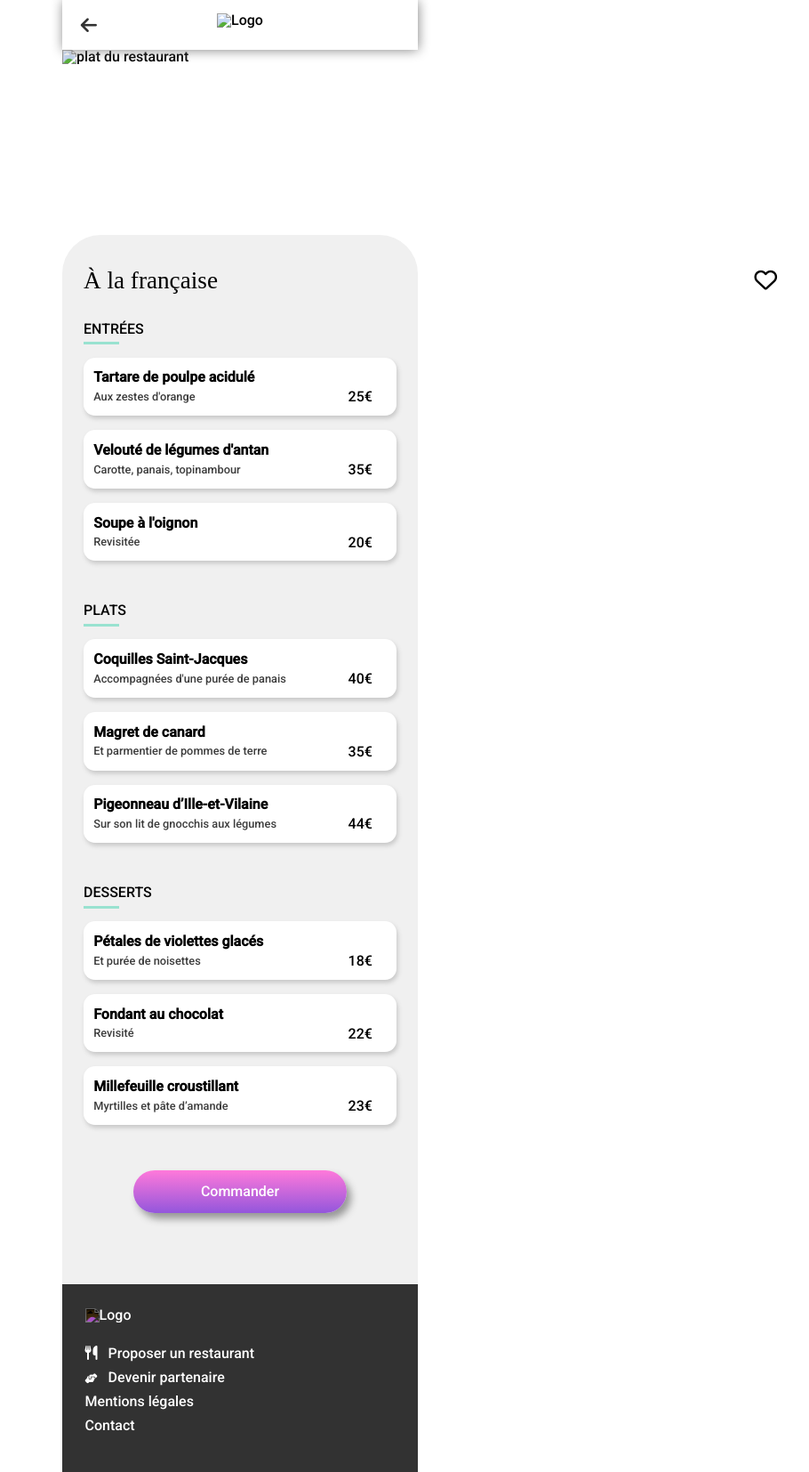
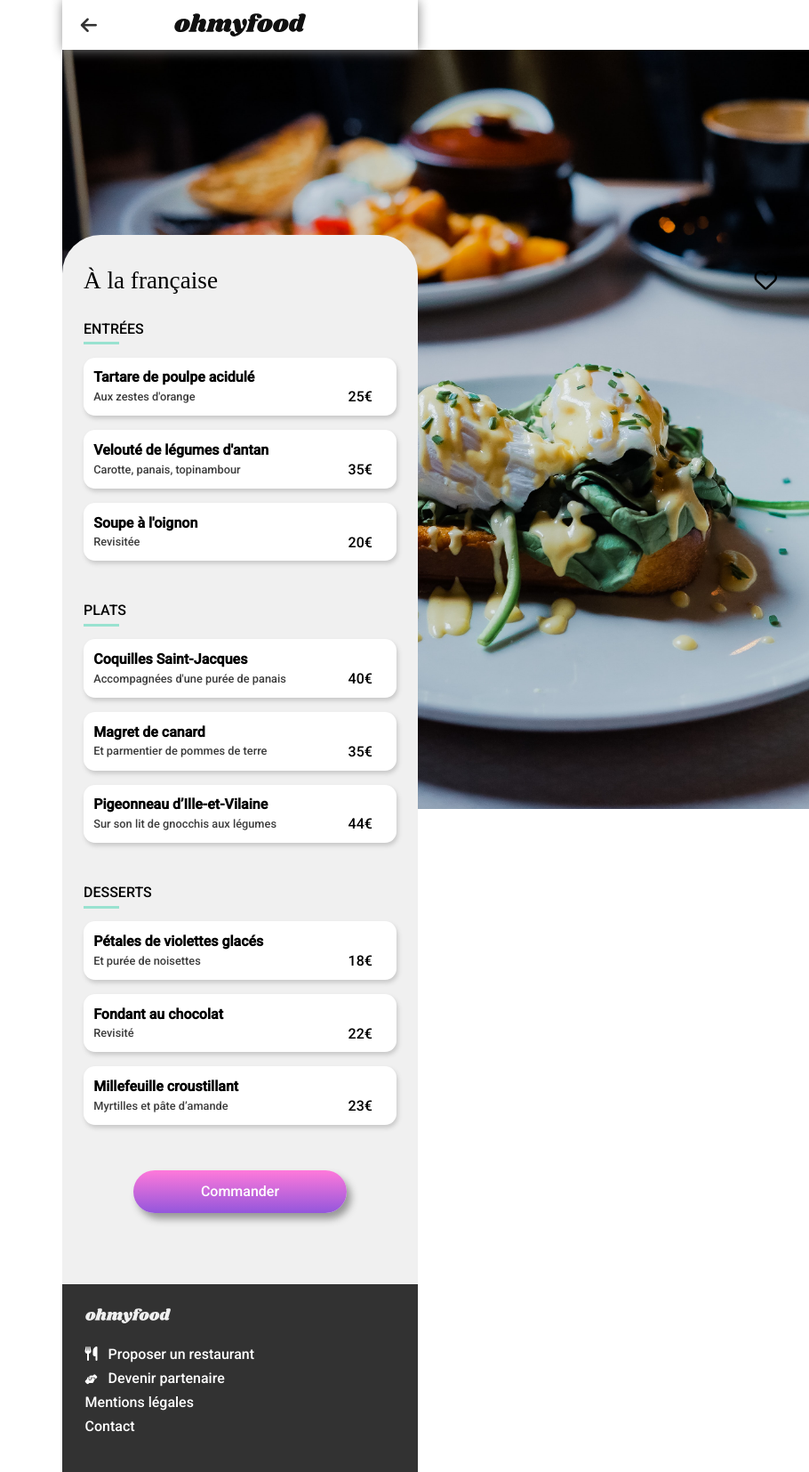
Before and after one commit to EliottAB/AbadieEliott_3_14102021, a plain HTML site: page menus/la_francaise.html in a window 1280 px wide. Shown: the top 1654 px of the page at 89% size, without its empty margins (370-1280 px from the left). Drawn offline with nearby package versions, Linux system fonts and the light colour scheme; files that its build step writes are made by us from their sources; the site is published under a folder, as on GitHub Pages, so addresses that start at the root find nothing; a web font is replaced by a local one.

Commit message:
bug du chemin fixation

```diff
--- a/menus/la_francaise.html
+++ b/menus/la_francaise.html
@@ -11,11 +11,11 @@
 </head>
 <body>
     <header>
-        <a href="/index.html"><i id="row" class="fas fa-arrow-left"></i></a>
-        <img id="logo" src="/images/logo/ohmyfood@2x.svg" alt="Logo">
+        <a href="../index.html"><i id="row" class="fas fa-arrow-left"></i></a>
+        <img id="logo" src="../images/logo/ohmyfood@2x.svg" alt="Logo">
     </header>
 
-    <img class="firstview" src="/images/restaurants/toa-heftiba-DQKerTsQwi0-unsplash.jpg" alt="plat du restaurant">
+    <img class="firstview" src="../images/restaurants/toa-heftiba-DQKerTsQwi0-unsplash.jpg" alt="plat du restaurant">
 
     <main class="mainmenu">
         <h1>À la française</h1>
@@ -108,7 +108,7 @@
     </main>
 
     <footer>
-        <img src="/images/logo/ohmyfood@2x.svg" alt="Logo">
+        <img src="../images/logo/ohmyfood@2x.svg" alt="Logo">
         <div><i class="fas fa-utensils"></i> <a href="#">Proposer un restaurant</a></div>
         <div><i class="fas fa-hands-helping"></i> <a href="#">Devenir partenaire</a></div>
         <a href="#">Mentions légales</a>
```
Also changed, not shown: menus/la_note_enchantee.html (+4 -4 lines), menus/la_palette_du_gout.html (+4 -4 lines), menus/le_delice_des_sens.html (+4 -4 lines).
